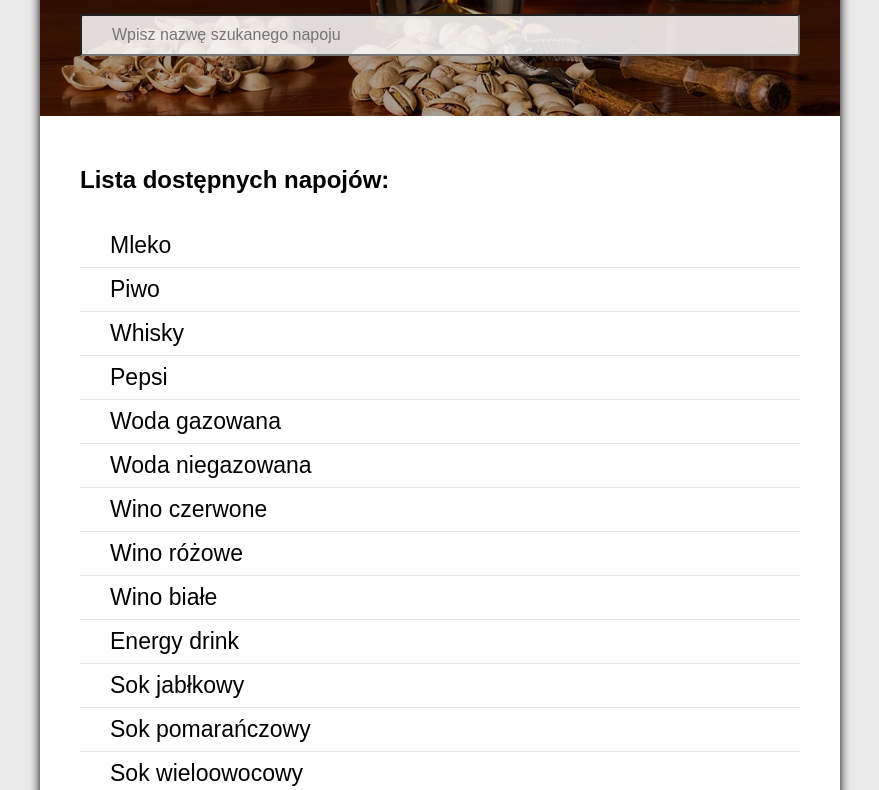
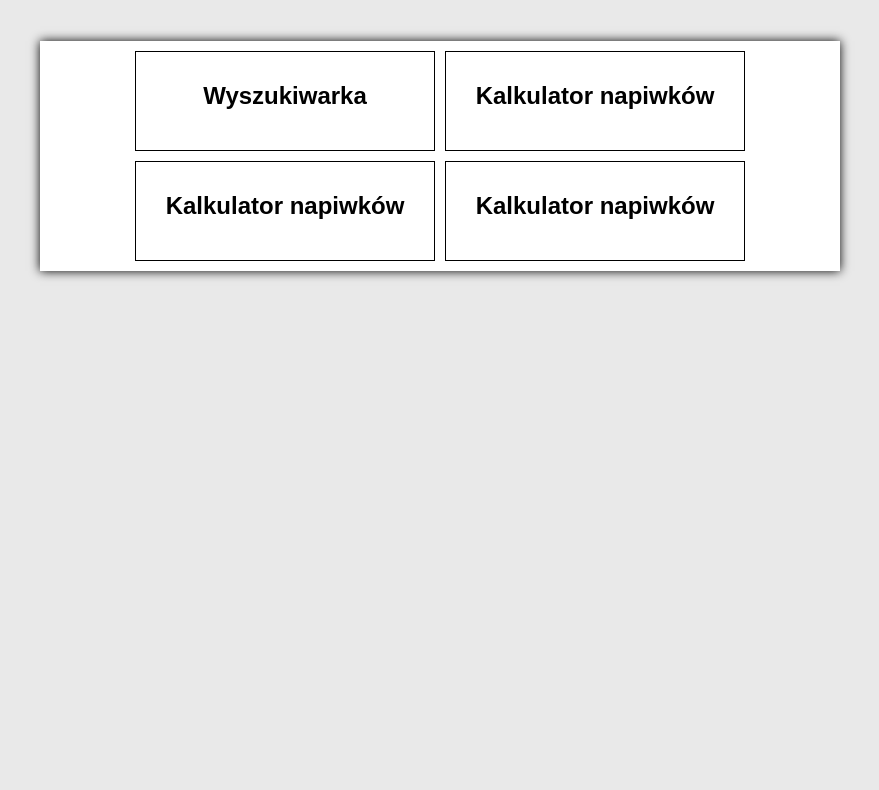
Before and after one commit to Anetad93/MiniProjects, a plain HTML site: page index.html in a window 1280 px wide. Shown: the part 244-1034 px from the top of the page, without its empty margins (200-1079 px from the left). After the commit the page ends 800 px from the top, so only its background shows below. Drawn offline with Linux system fonts and the light colour scheme.

Commit message:
Adjust first page, add html of billsplitter

```diff
--- a/index.html
+++ b/index.html
@@ -3,36 +3,41 @@
 <head>
     <meta charset="UTF-8">
     <meta name="viewport" content="width-device-width, initial-scale=1.0">
-    <title>Wyszukiwarka</title>
+    <title>Mini projekty</title>
     <link rel="stylesheet" href="style.css">
 </head>
 <body>
 
     <div class="wrapper">
-        <div class="header">
-            <div class="shadow"></div>
-            <h1>DrinkSearch</h1>
-            <input type="text" class="search" placeholder="Wpisz nazwę szukanego napoju">
-            <div id="test"></div>
-        </div>
-
-        <div class="drink-list">
-            <h2>Lista dostępnych napojów:</h2>
-            <ul>
-                <li>Mleko</li>
-                <li>Piwo</li>
-                <li>Whisky</li>
-                <li>Pepsi</li>
-                <li>Woda gazowana</li>
-                <li>Woda niegazowana</li>
-                <li>Wino czerwone</li>
-                <li>Wino różowe</li>
-                <li>Wino białe</li>
-                <li>Energy drink</li>
-                <li>Sok jabłkowy</li>
-                <li>Sok pomarańczowy</li>
-                <li>Sok wieloowocowy</li>
-            </ul>
+        <div class="box">
+            <div class="miniBox">
+                <a href="search.html">
+                    <div class="">
+                        <h2>Wyszukiwarka</h2>
+                    </div>
+                </a>
+            </div>
+            <div class="miniBox">
+                <a href="billsplitter.html">
+                    <div class="">
+                        <h2>Kalkulator napiwków</h2>
+                    </div>
+                </a>
+            </div>
+            <div class="miniBox">
+                <a href="search.html">
+                    <div class="">
+                        <h2>Kalkulator napiwków</h2>
+                    </div>
+                </a>
+            </div>
+            <div class="miniBox">
+                <a href="search.html">
+                    <div class="">
+                        <h2>Kalkulator napiwków</h2>
+                    </div>
+                </a>
+            </div>
         </div>
     </div>
 
--- a/style.css
+++ b/style.css
@@ -17,6 +17,28 @@ body {
     width: 800px;
     background-color: #fff;
     box-shadow: 0 0 10px #000;
+}
+
+.box {
+    display: flex;
+    flex-wrap: wrap;
+    justify-content: center;
+    width: 100%;
+    padding: 5px;
+    flex-grow: 0;
+}
+
+.miniBox {
+    border: 1px solid #000;
+    text-align: center;
+    margin: 5px;
+    min-height: 100px;
+    min-width: 300px;
+}
+
+a {
+    text-decoration: none;
+    color: black;
 }
 
 .header {
```
Also changed, not shown: billsplitter.html (added, +41 -0 lines), search.html (added, +41 -0 lines).
